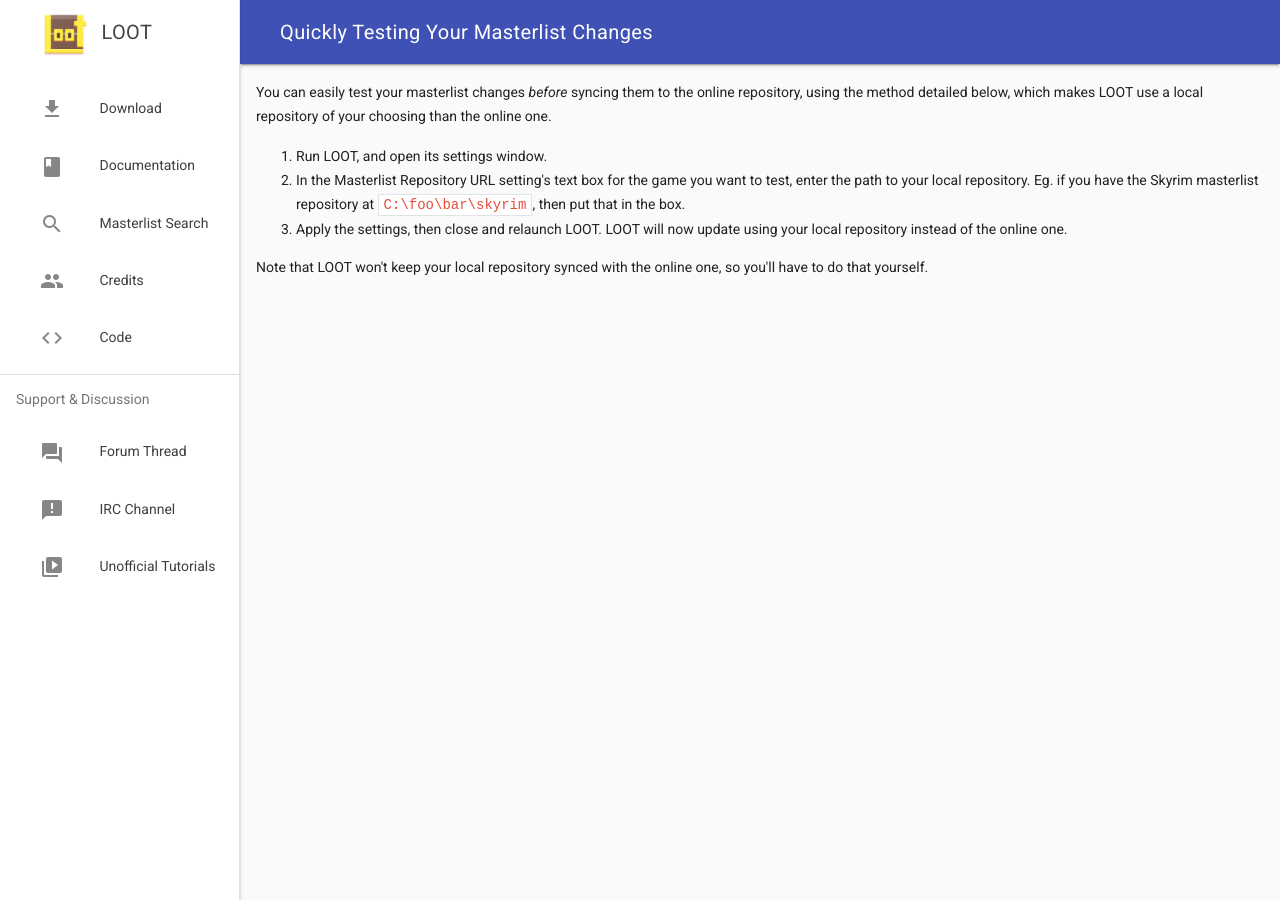
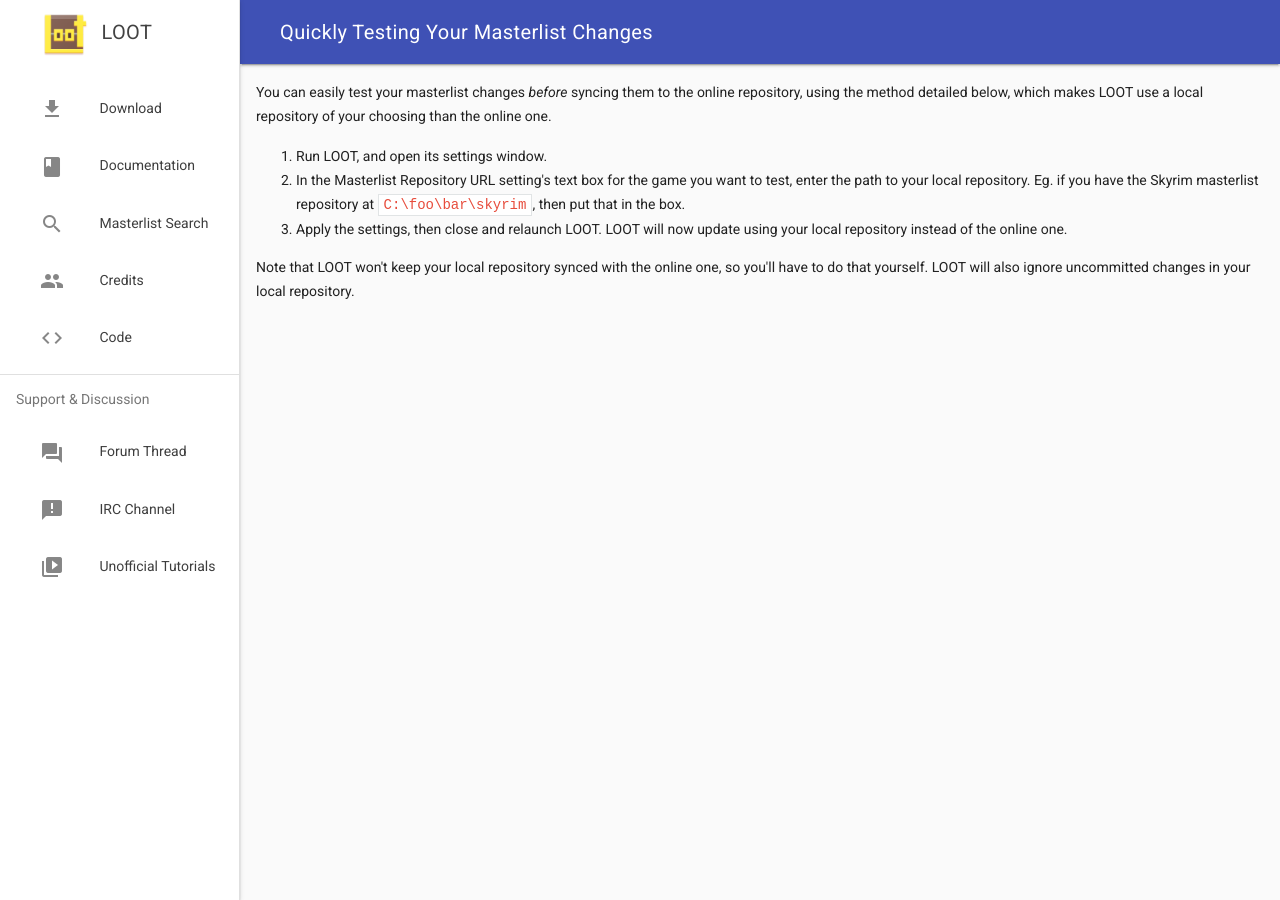
Before and after one commit to loot/loot.github.io, a Jekyll site: the page built from docs/contributing/Quickly-Testing-Your-Masterlist-Changes.html, in a window 1280 px wide. Built offline with Jekyll 4.4.1, drawn with Linux system fonts in a browser that asks for light colours; nearby versions of some CDN libraries.

Commit message:
Mention that uncommitted changes are ignored
Fixes loot/loot#825.

```diff
--- a/docs/contributing/Quickly-Testing-Your-Masterlist-Changes.html
+++ b/docs/contributing/Quickly-Testing-Your-Masterlist-Changes.html
@@ -11,4 +11,4 @@
   <li>Apply the settings, then close and relaunch LOOT. LOOT will now update using your local repository instead of the online one.</li>
 </ol>
 
-<p>Note that LOOT won't keep your local repository synced with the online one, so you'll have to do that yourself.</p>
+<p>Note that LOOT won't keep your local repository synced with the online one, so you'll have to do that yourself. LOOT will also ignore uncommitted changes in your local repository.</p>
```
